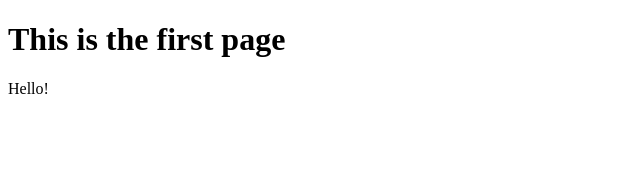
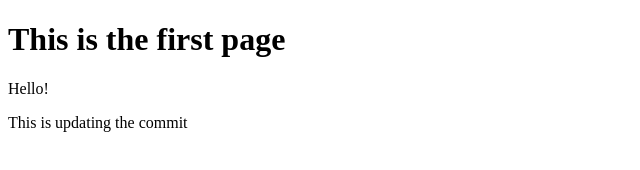
Before and after one commit to ShashankSharma-hash/second, a plain HTML site: page first.html in a window 1280 px wide. Shown: the whole page, without its empty margins (0-640 px from the left). Drawn offline with Linux system fonts and the light colour scheme.

Commit message:
first.html updated

```diff
--- a/first.html
+++ b/first.html
@@ -8,5 +8,6 @@
 <body>
     <h1>This is the first page</h1>
     <p>Hello!</p>
+    <p>This is updating the commit</p>
 </body>
 </html>
```
